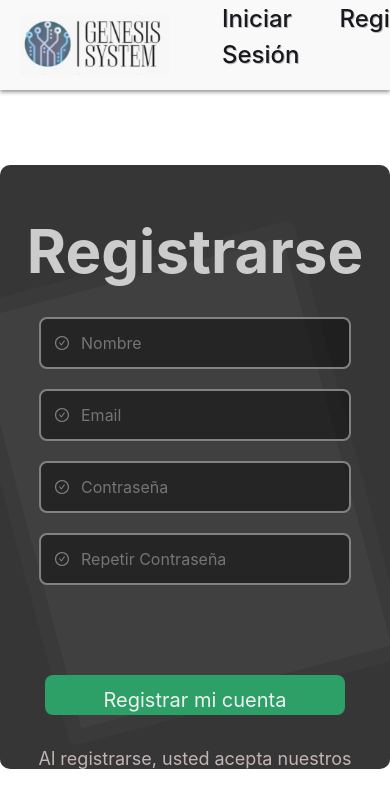
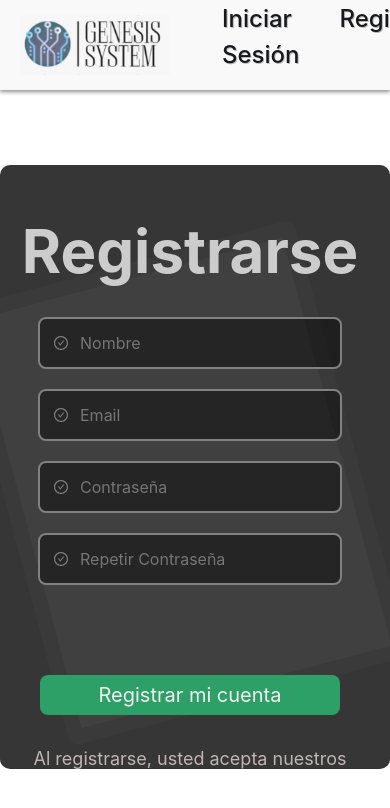
Before and after one commit to JFBJ17/Genesys_System, a React (Create React App) app in the folder frontend/: page /register in a window 390 px wide. Shown: the top 808 px of the page. Built offline with nearby package versions, Linux system fonts and the light colour scheme.

Commit message:
login 'responsivo'

```diff
--- a/frontend/src/assets/styles/login.scss
+++ b/frontend/src/assets/styles/login.scss
@@ -1,6 +1,7 @@
 .main-container {
   display: flex;
   height: calc(100vh - 90px);
+  width: 100%;
   color: #2d3748;
   .picture {
     //display: none;
@@ -20,13 +21,26 @@
     flex: 1;
     display: flex;
     align-items: center;
+    justify-content: center;
 
     .login {
       box-sizing: border-box;
       margin: 50px auto;
       padding: 30px;
       width: 530px;
+      height: 80%;
+      min-height: 240px;
+      max-height: 600px;
       border: 2px solid #000000;
+
+      overflow: auto;
+      scrollbar-width: thin;
+      scrollbar-gutter: stable;
+
+      &::-webkit-scrollbar-thumb {
+        background-color: #7e7e80;
+        border-radius: 100px;
+      }
 
       .greeting {
         font-size: 20px;
--- a/frontend/src/assets/styles/register.scss
+++ b/frontend/src/assets/styles/register.scss
@@ -3,7 +3,7 @@
   margin: auto;
   width: 480px;
   height: 80%;
-  min-height: 480px;
+  min-height: 240px;
   max-height: 700px;
   overflow: hidden;
   background: #363636;
@@ -17,6 +17,14 @@
     left: 0;
     background: none;
     z-index: 1;
+    overflow: auto;
+    scrollbar-width: thin;
+    scrollbar-gutter: stable;
+
+    &::-webkit-scrollbar-thumb {
+      background-color: #7e7e80;
+      border-radius: 100px;
+    }
 
     h2 {
       margin: 50px 0 30px;
@@ -60,6 +68,7 @@
         width: 300px;
         height: 40px;
         background: #2da067;
+        line-height: 20px;
         font-size: 20px;
         border: none;
         border-radius: 8px;
--- a/frontend/src/pages/Login.tsx
+++ b/frontend/src/pages/Login.tsx
@@ -42,7 +42,7 @@ const Login = () => {
             <button type='submit'>Iniciar Sesión</button>
           </form>
           <button type='button' className='google'>
-            <FcGoogle /> O Iniciar Sesión con google
+            <FcGoogle /> Iniciar Sesión con google
           </button>
           <p className='not-singed-up'>
             ¿No tiene una cuenta?{' '}
```
